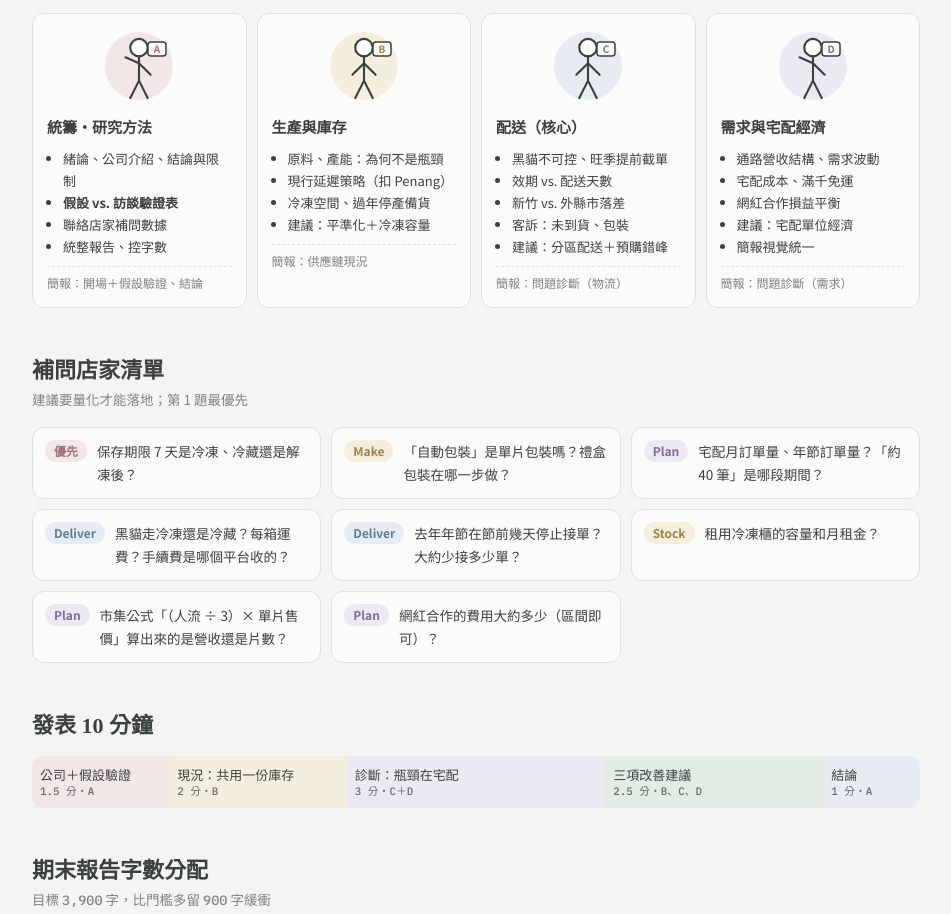
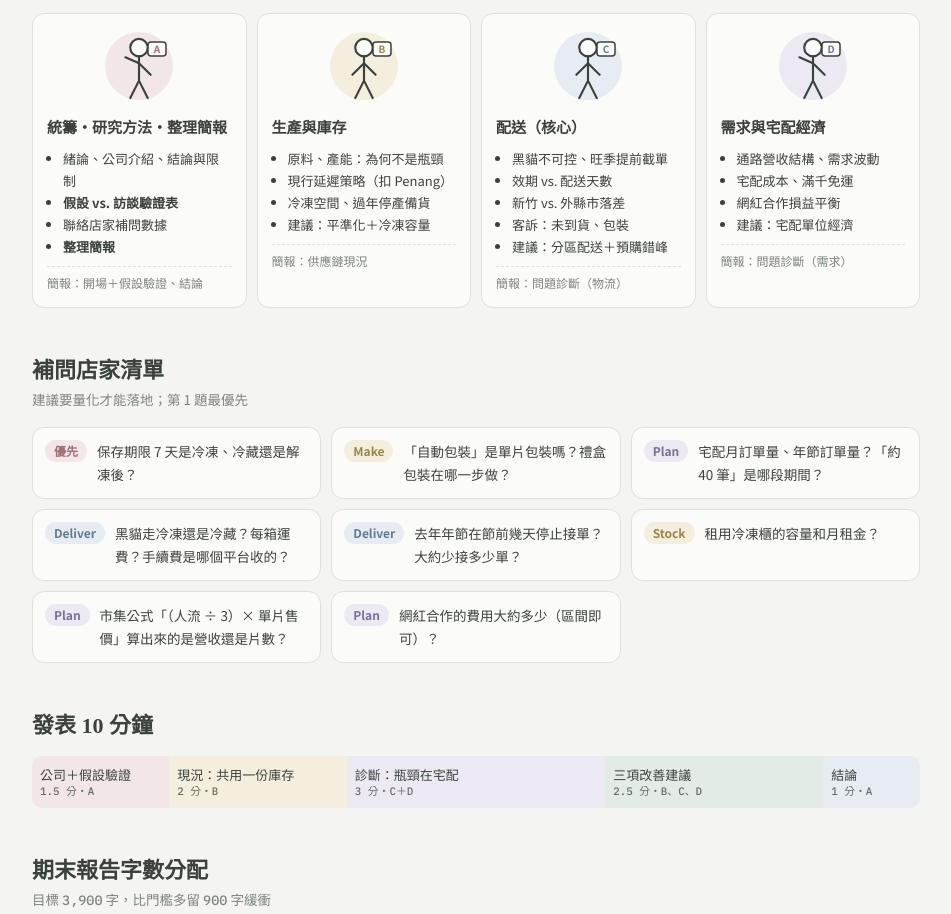
Before and after one commit to angieburningcoder/SupplyChain_Final_-, a plain HTML site: page index.html in a window 1280 px wide. Shown: the part 4273-5187 px from the top of the page, without its empty margins (164-1115 px from the left). Drawn offline with Linux system fonts and the light colour scheme.

Commit message:
Consolidate slide assembly into one task owned by A
Co-Authored-By: Claude Opus 5.5 <noreply@anthropic.com>
Claude-Session: https://claude.ai/code/session_015aq6VMxXuaxFX9TgLgr5Tw

```diff
--- a/index.html
+++ b/index.html
@@ -545,8 +545,8 @@ footer{margin-top:44px;font-size:12.5px;color:var(--muted)}
     <div class="roles">
       <div class="role">
         <svg width="70" height="78" viewBox="0 0 70 78"><circle cx="35" cy="38" r="34" fill="var(--rose-l)"/><use href="#manW" x="15" y="8" width="40" height="64"/><rect x="44" y="14" width="18" height="14" rx="3" fill="var(--surface)" stroke="var(--ink)" stroke-width="1.5"/><text x="53" y="25" text-anchor="middle" font-size="10" font-weight="700" fill="var(--rose-d)">A</text></svg>
-        <h3>統籌・研究方法</h3>
-        <ul><li>緒論、公司介紹、結論與限制</li><li><b>假設 vs. 訪談驗證表</b></li><li>聯絡店家補問數據</li><li>統整報告、控字數</li></ul>
+        <h3>統籌・研究方法・整理簡報</h3>
+        <ul><li>緒論、公司介紹、結論與限制</li><li><b>假設 vs. 訪談驗證表</b></li><li>聯絡店家補問數據</li><li><b>整理簡報</b></li></ul>
         <span class="out">簡報：開場＋假設驗證、結論</span></div>
       <div class="role">
         <svg width="70" height="78" viewBox="0 0 70 78"><circle cx="35" cy="38" r="34" fill="var(--mustard-l)"/><use href="#man" x="15" y="8" width="40" height="64"/><rect x="44" y="14" width="18" height="14" rx="3" fill="var(--surface)" stroke="var(--ink)" stroke-width="1.5"/><text x="53" y="25" text-anchor="middle" font-size="10" font-weight="700" fill="var(--mustard-d)">B</text></svg>
@@ -561,7 +561,7 @@ footer{margin-top:44px;font-size:12.5px;color:var(--muted)}
       <div class="role">
         <svg width="70" height="78" viewBox="0 0 70 78"><circle cx="35" cy="38" r="34" fill="var(--lav-l)"/><use href="#manW" x="15" y="8" width="40" height="64"/><rect x="44" y="14" width="18" height="14" rx="3" fill="var(--surface)" stroke="var(--ink)" stroke-width="1.5"/><text x="53" y="25" text-anchor="middle" font-size="10" font-weight="700" fill="var(--lav-d)">D</text></svg>
         <h3>需求與宅配經濟</h3>
-        <ul><li>通路營收結構、需求波動</li><li>宅配成本、滿千免運</li><li>網紅合作損益平衡</li><li>建議：宅配單位經濟</li><li>簡報視覺統一</li></ul>
+        <ul><li>通路營收結構、需求波動</li><li>宅配成本、滿千免運</li><li>網紅合作損益平衡</li><li>建議：宅配單位經濟</li></ul>
         <span class="out">簡報：問題診斷（需求）</span></div>
     </div>
   </section>
```
